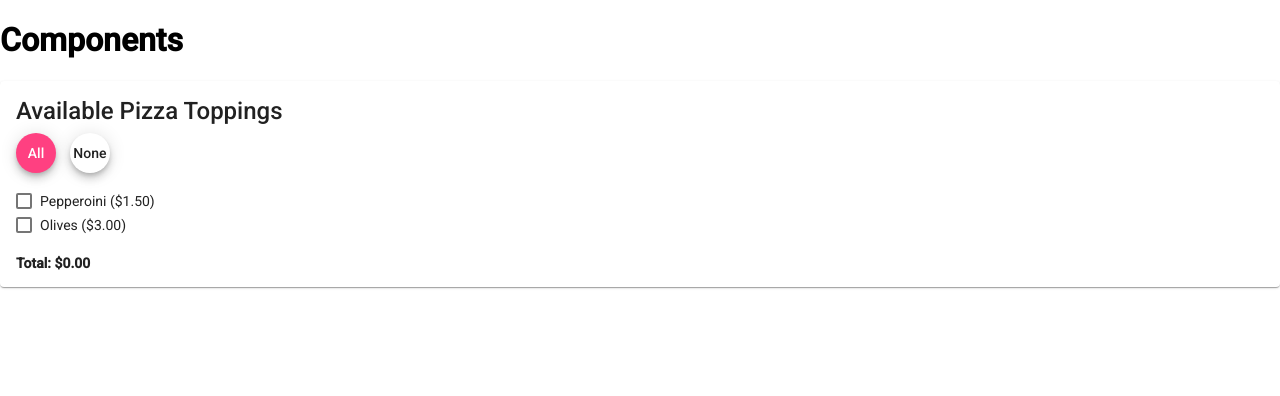
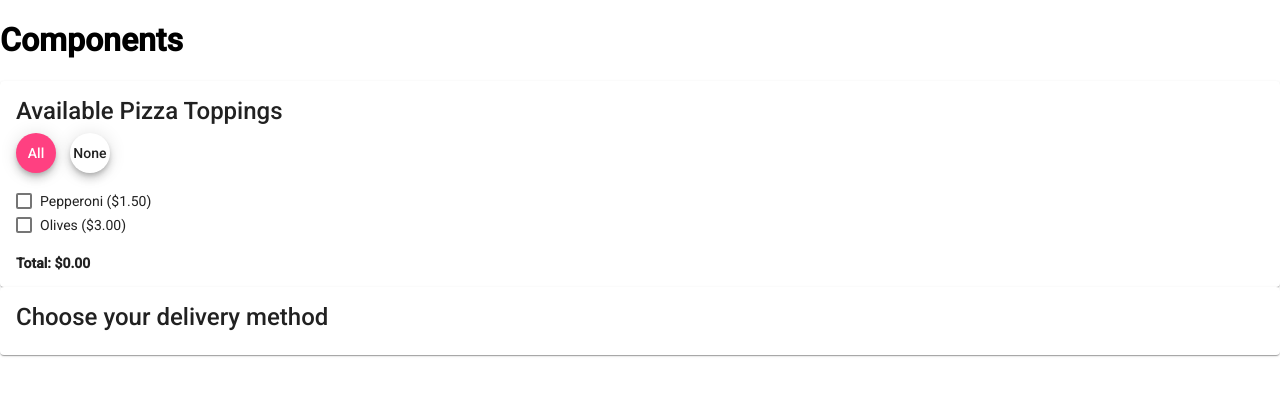
Before and after one commit to tsteelematc/components-2022ftuth, an Angular app: page / in a window 1280 px wide. Shown: the top 396 px of the page. Built offline with nearby package versions, Linux system fonts and the light colour scheme.

Commit message:
Component already generated and displayed on the page...

```diff
--- a/src/app/app.component.html
+++ b/src/app/app.component.html
@@ -2,3 +2,4 @@
   Components
 </h1>
 <pizza-toppings></pizza-toppings>
+<app-hk-choose-your-delivery></app-hk-choose-your-delivery>
--- a/src/app/hk-choose-your-delivery/hk-choose-your-delivery.component.html
+++ b/src/app/hk-choose-your-delivery/hk-choose-your-delivery.component.html
@@ -1 +1,7 @@
-<p>hk-choose-your-delivery works!</p>
+<mat-card>
+    <mat-card-title>
+        Choose your delivery method
+    </mat-card-title>
+    <mat-card-content>
+
+    </mat-card-content>
--- a/src/app/pizza.service.ts
+++ b/src/app/pizza.service.ts
@@ -16,7 +16,7 @@ export class PizzaService {
   loadPizzaToppings = (): PizzaToppingDisplay[] => {
     const pizzaToppingsFromWeb = [
       {
-        name: 'Pepperoini'
+        name: 'Pepperoni'
         , price: 1.5
       }
       , {
```
